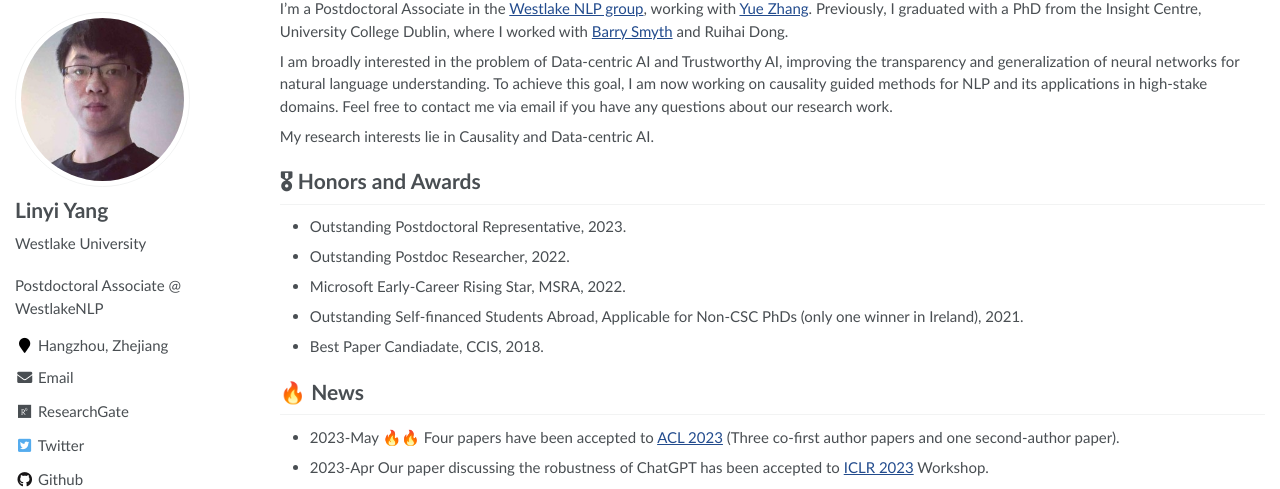
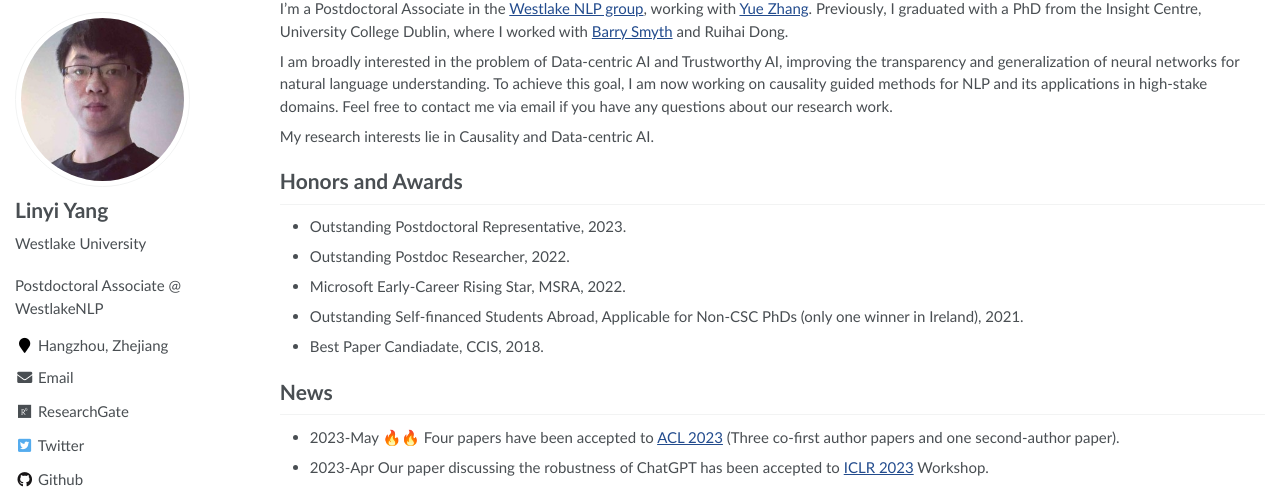
Before and after one commit to YangLinyi/yanglinyi.github.io, a Jekyll site: the page built from _pages/about.md, in a window 1280 px wide and 900 px high. Shown: the part 79-568 px from the top of the window. Built offline with Jekyll 4.4.1, drawn with Linux system fonts in a browser that asks for light colours.

```diff
--- a/_pages/about.md
+++ b/_pages/about.md
@@ -24,7 +24,7 @@ I am broadly interested in the problem of Data-centric AI and Trustworthy AI, im
 My research interests lie in Causality and Data-centric AI.
 
 
-# 🎖 Honors and Awards
+# Honors and Awards
 
 - Outstanding Postdoctoral Representative, 2023.
 - Outstanding Postdoc Researcher, 2022.
@@ -32,7 +32,7 @@ My research interests lie in Causality and Data-centric AI.
 - Outstanding Self-financed Students Abroad, Applicable for Non-CSC PhDs (only one winner in Ireland), 2021.
 - Best Paper Candiadate, CCIS, 2018.
 
-# 🔥 News
+# News
 - 2023-May 🔥🔥 Four papers have been accepted to [ACL 2023](https://2023.aclweb.org/) (Three co-first author papers and one second-author paper).
 - 2023-Apr Our paper discussing the robustness of ChatGPT has been accepted to [ICLR 2023](https://arxiv.org/abs/2302.12095) Workshop.
 - Area Chair / Senior Programme Committe (SPC): EMNLP-22; IJCAI-23.
```
